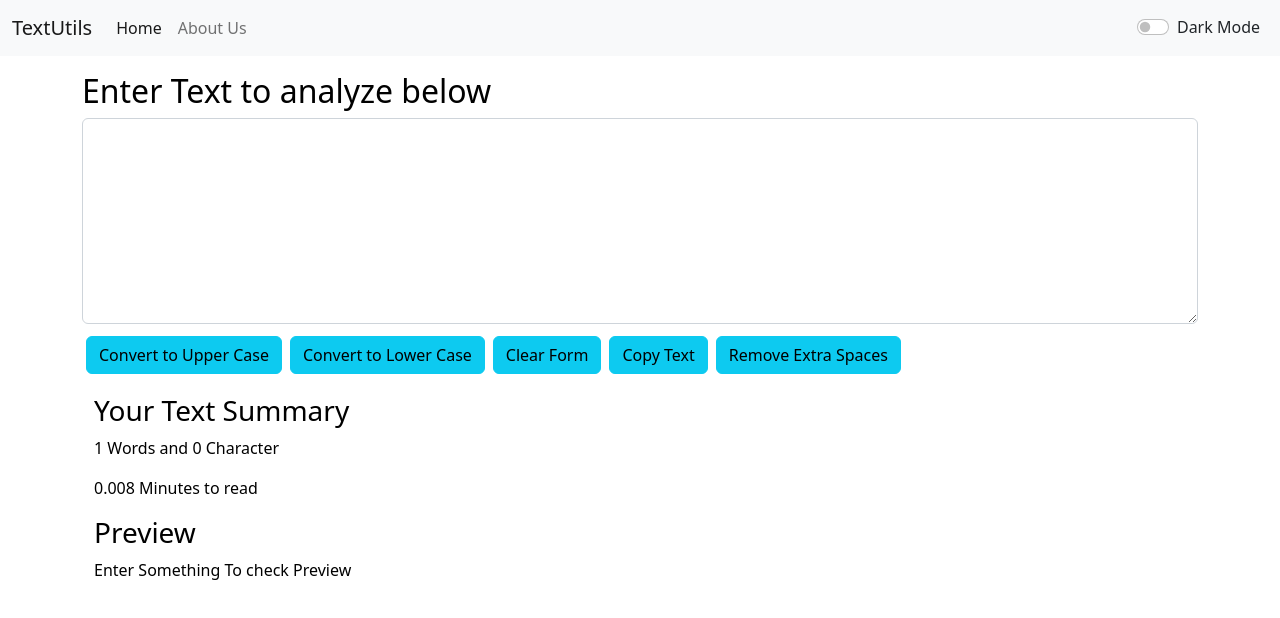
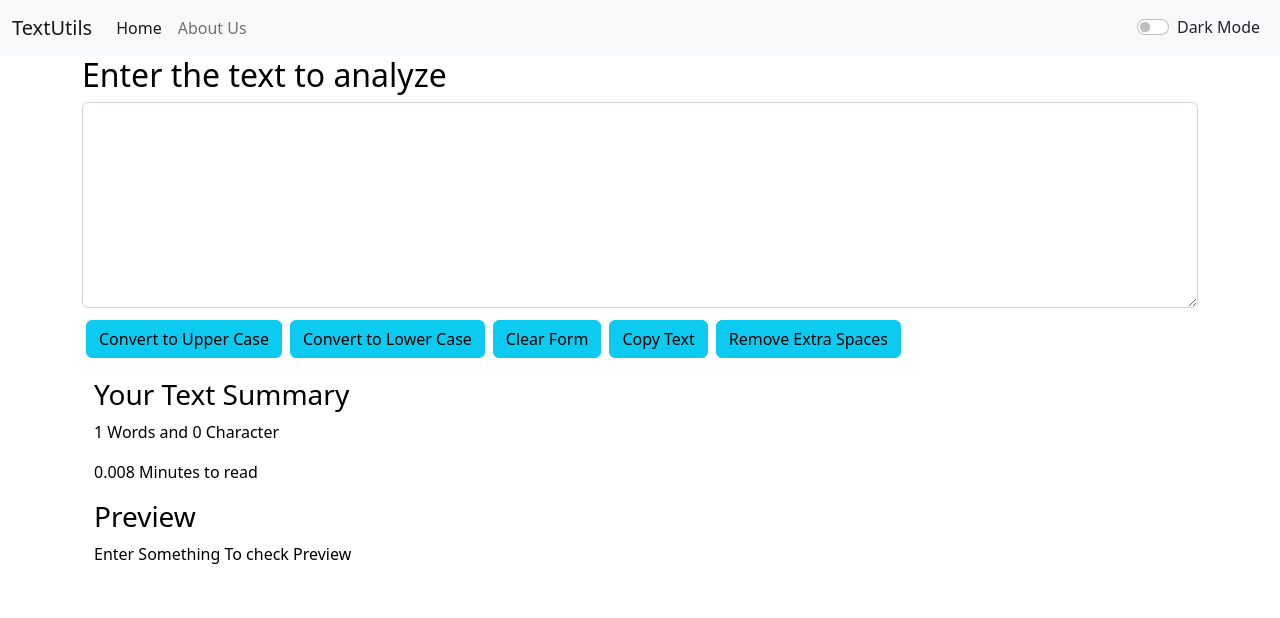
Before and after one commit to VikashDlw/textutils, a React (Create React App) app: page / in a window 1280 px wide. Shown: the top 618 px of the page. Built offline with nearby package versions, Linux system fonts and the light colour scheme.

Commit message:
Add Router

```diff
--- a/package.json
+++ b/package.json
@@ -8,6 +8,7 @@
     "@testing-library/user-event": "^13.5.0",
     "react": "^18.2.0",
     "react-dom": "^18.2.0",
+    "react-router-dom": "^6.6.1",
     "react-scripts": "5.0.1",
     "web-vitals": "^2.1.4"
   },
--- a/src/App.js
+++ b/src/App.js
@@ -1,9 +1,14 @@
 import { useState } from 'react';
 import './App.css';
 import Alert from './components/Alert';
-// import About from './components/About';
+import About from './components/About';
 import Navbar from './components/Navbar';
 import TextForms from './components/TextForms';
+import {
+  BrowserRouter as Router,
+  Routes,
+  Route
+} from "react-router-dom";
 
 function App() {
   const [mode , setMode]= useState('light'); //weather dark mode is enable
@@ -36,11 +41,16 @@
     <>
       <Navbar title="TextUtils" About="About Us" mode={mode} togglemode={togglemode}/>
       <Alert alert={alert}  />
-      <div className="container  my-3">
-        <TextForms heading="Enter Text to analyze below" mode={mode} showAlert={showAlert} />
-        {/* <About/> */}
-      </div>
-
+      <Router>
+        <div className="container">
+        <Routes>
+          <Route exact path="/" element={ <TextForms showAlert = {showAlert} heading = "Enter the text to analyze" mode = {mode}/>}>
+          </Route>
+          <Route exact path="/about" element={<About />}>
+          </Route>
+        </Routes>
+        </div>
+      </Router>
     </>
   );
 }
--- a/src/components/Navbar.js
+++ b/src/components/Navbar.js
@@ -15,7 +15,7 @@
           <a className="nav-link active" aria-current="page" href="/">Home</a>
         </li>
         <li className="nav-item">
-          <a className="nav-link"  href="\">{props.About}</a>
+          <a className="nav-link"  href="/about">{props.About}</a>
         </li>
       </ul>
       <div className={`form-check form-switch text-${props.mode==='dark'?'white':'dark'} mx-2`}>
```
Also changed, not shown: 1 other file (tests, documents, lock files or other folders).
